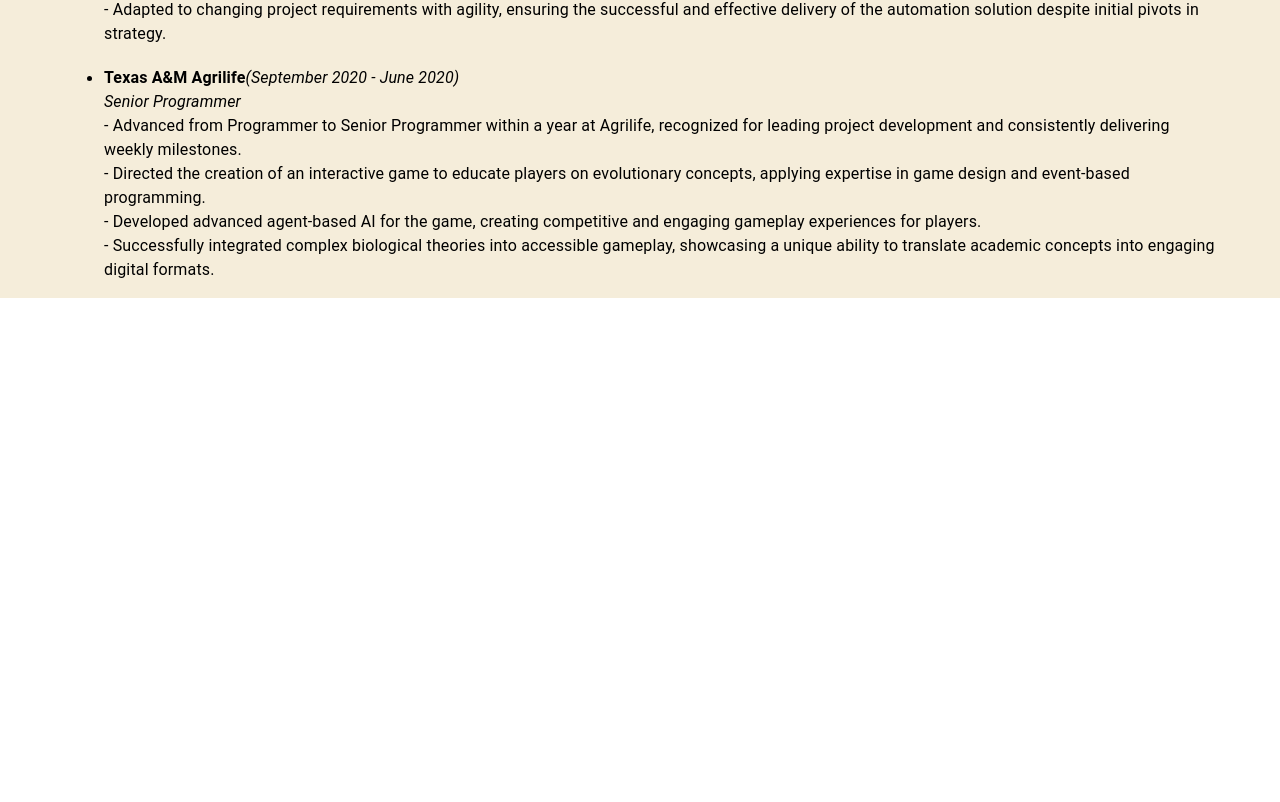
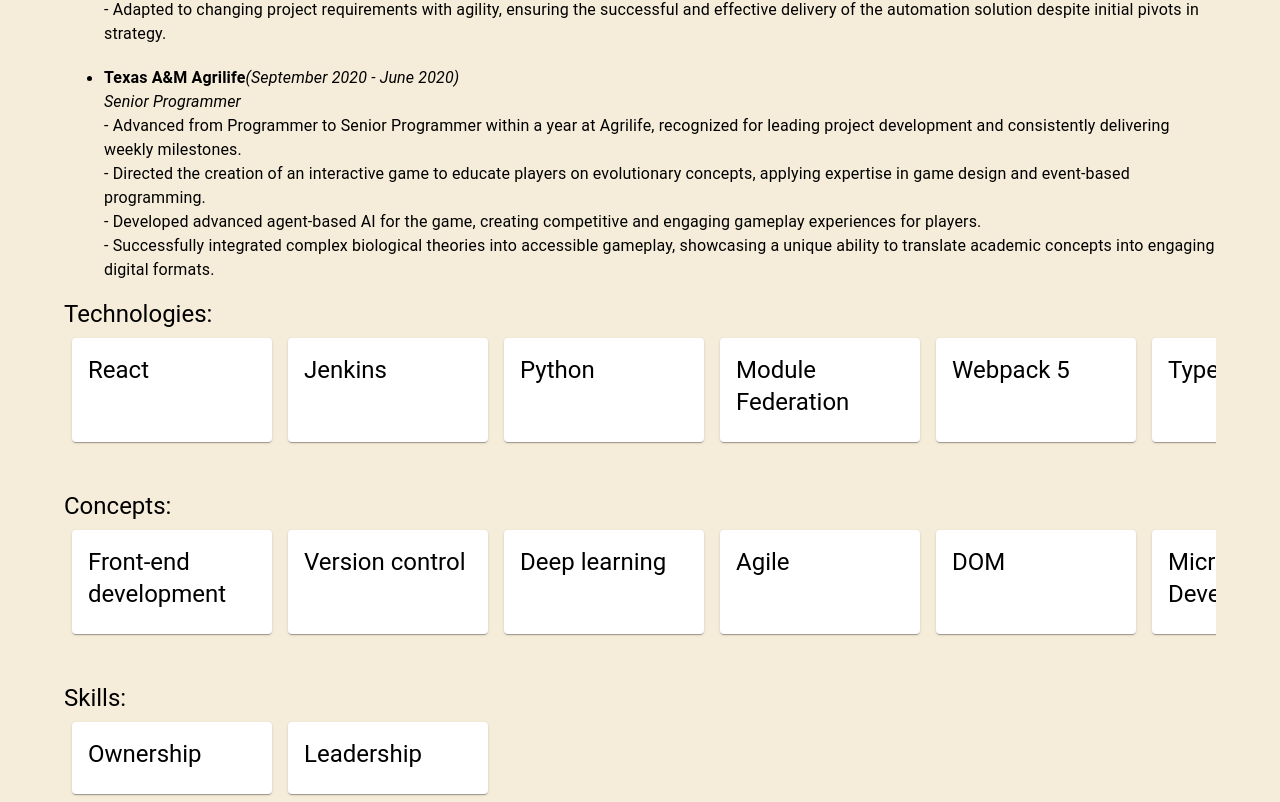
Before and after one commit to samuelj1323/portfolio, a React (Create React App) app: page / in a window 1280 px wide. Shown: the part 2342-3144 px from the top of the page. Before the commit the page ends 2640 px from the top, so only its background shows below. Built offline with nearby package versions, Linux system fonts and the light colour scheme.

Commit message:
Fun way of displaying things

```diff
--- /dev/null
+++ b/src/Components/Carousel/Carousel.jsx
@@ -0,0 +1,36 @@
+import React, { useState } from "react";
+import {
+  Card,
+  CardContent,
+  Typography,
+  Button,
+  Box,
+  Grid,
+} from "@mui/material";
+
+const Carousel = ({ items }) => {
+  return (
+    <Box
+      sx={{
+        display: "flex",
+        overflowX: "auto", // Enables horizontal scrolling
+        "&::-webkit-scrollbar": {
+          height: "8px", // Customizes the height of the scrollbar (optional)
+        },
+        "&::-webkit-scrollbar-thumb": {
+          backgroundColor: "rgba(0,0,0,.1)", // Customizes the color of the scrollbar (optional)
+        },
+      }}
+    >
+      {items.map((item, index) => (
+        <Card sx={{ minWidth: 200, m: 1 }} key={index}>
+          <CardContent>
+            <Typography variant="h5">{item}</Typography>
+          </CardContent>
+        </Card>
+      ))}
+    </Box>
+  );
+};
+
+export default Carousel;
--- a/src/Pages/BackgroundPage.jsx
+++ b/src/Pages/BackgroundPage.jsx
@@ -1,5 +1,14 @@
 import React from "react";
-import { Grid, Stack, Typography, Container, useTheme } from "@mui/material";
+import {
+  Grid,
+  Stack,
+  Typography,
+  Container,
+  useTheme,
+  CardContent,
+  Card,
+} from "@mui/material";
+import Carousel from "../Components/Carousel/Carousel";
 const BackgroundPage = () => {
   const theme = useTheme();
 
@@ -100,6 +109,34 @@
       </div>
     );
   };
+
+  const technologies = [
+    "React",
+    "Jenkins",
+    "Python",
+    "Module Federation",
+    "Webpack 5",
+    "Typescript",
+    "AWS",
+    "Javscript",
+    "Git",
+    "Bitbucket",
+    "Github",
+    "Jest Testing",
+    "Godot",
+  ];
+  const concepts = [
+    "Front-end development",
+    "Version control",
+    "Deep learning",
+    "Agile",
+    "DOM",
+    "Microfrontend Development",
+    "Data Structures",
+    "Algorithms",
+  ];
+
+  const skills = ["Ownership", "Leadership"];
   return (
     <>
       <Stack
@@ -146,6 +183,16 @@
 
                 <Education />
                 <WorkHistory />
+                <Typography variant="h5">Technologies:</Typography>
+                <Carousel items={technologies} />
+                <br />
+                <br />
+                <Typography variant="h5">Concepts:</Typography>
+                <Carousel items={concepts} />
+                <br />
+                <br />
+                <Typography variant="h5">Skills:</Typography>
+                <Carousel items={skills} />
               </Grid>
             </Grid>
           </Container>
```
